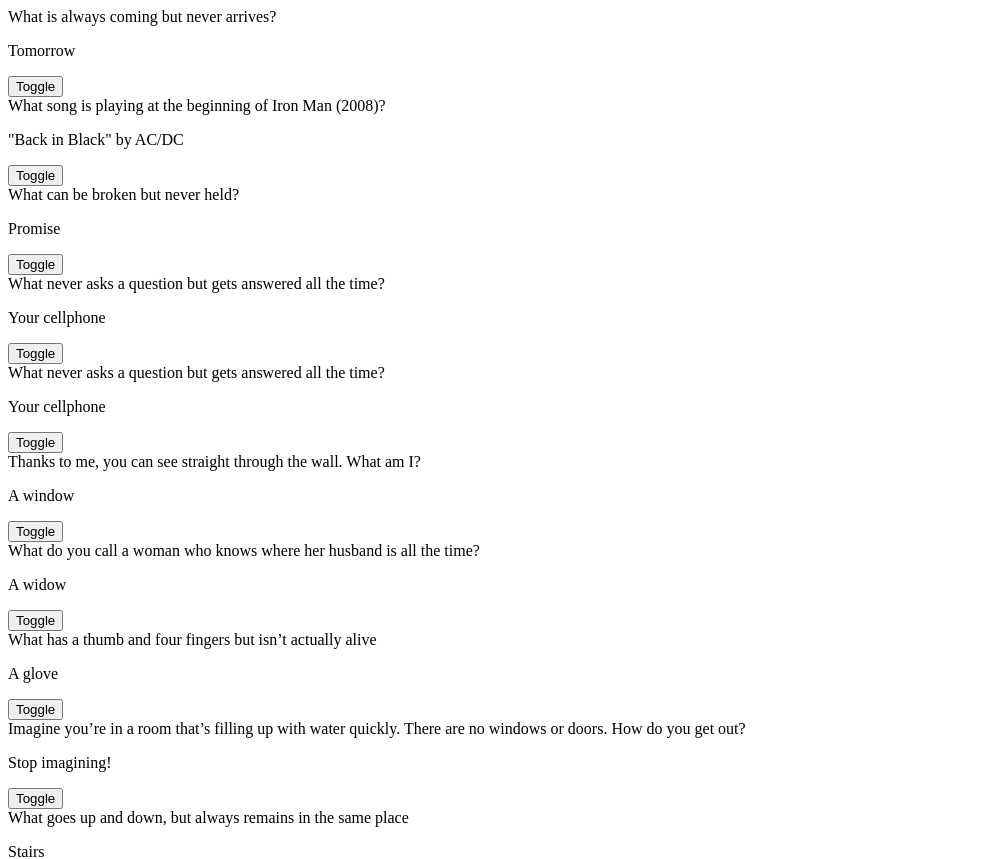
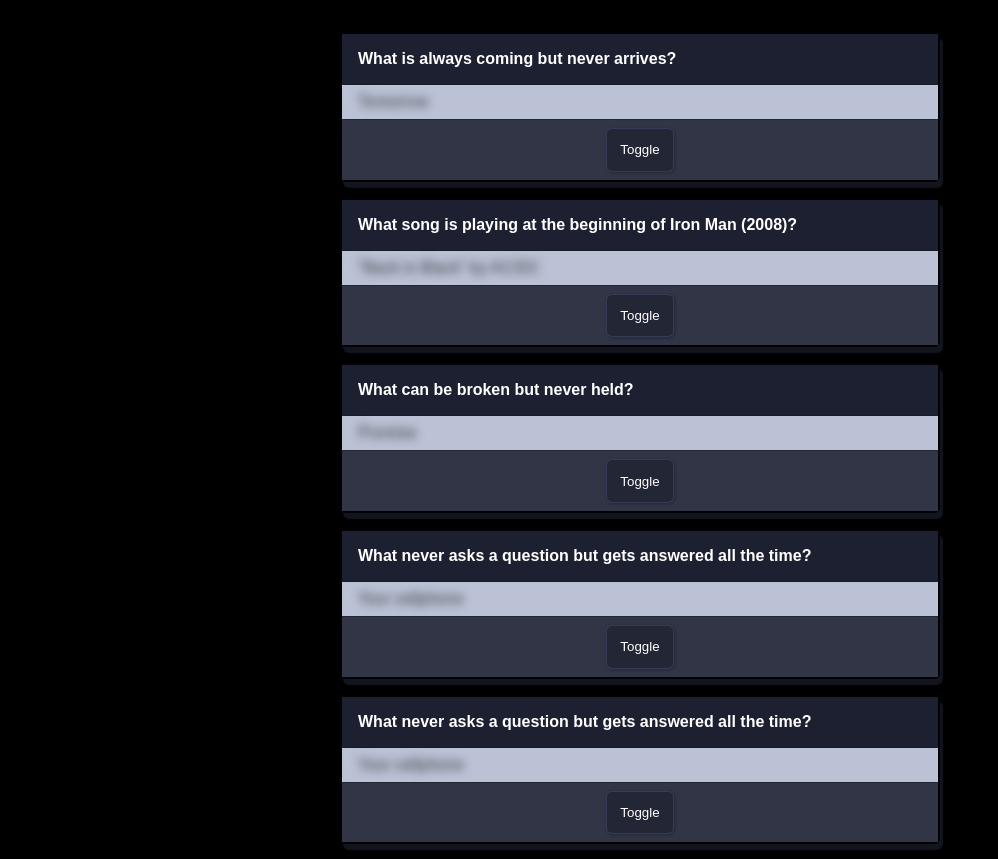
Before and after one commit to ipeke94/react-ts-test, a React (Create React App) app in the folder mreact-ts/: page / in a window 1280 px wide. Shown: the top 859 px of the page, without its empty margins (0-998 px from the left). Built offline with nearby package versions, Linux system fonts and the light colour scheme.

Commit message:
Added scss file

```diff
--- a/mreact-ts/package.json
+++ b/mreact-ts/package.json
@@ -39,5 +39,8 @@
       "last 1 firefox version",
       "last 1 safari version"
     ]
+  },
+  "devDependencies": {
+    "sass": "^1.54.5"
   }
 }
--- a/mreact-ts/src/App.tsx
+++ b/mreact-ts/src/App.tsx
@@ -1,4 +1,4 @@
-import './styles/style.css';
+import './styles/style.scss';
 // import * as PropTypes from 'prop-types';
 // import Children from "./Children";
 import Question from "./components/Question";
--- /dev/null
+++ b/mreact-ts/src/styles/style.scss
@@ -0,0 +1,103 @@
+// $primary-clr: rgb(216, 140, 93);
+$primary-clr: rgba(16 18 27 / 40%);
+
+*
+*::before,
+*::after {
+  box-sizing: border-box;
+}
+
+* {
+    margin: 0;
+    padding: 0;
+}
+
+
+html, body {
+  font-family: 'Telefon Black', Sans-Serif;
+  background-color:#000;
+}
+
+h1 {
+  text-align: center;
+}
+
+button, input[type="submit"] {
+  background-color: $primary-clr;
+  cursor: pointer;
+  border: 1px solid lighten($primary-clr, 35%);
+  border-radius: 6px;
+  box-shadow: 1px 1px 3px $primary-clr;
+  color: white;
+  margin: 0 0.5em;
+  padding: 1em;
+  // outline: none;
+    &:hover {
+      background-color: darken($primary-clr, 10%);
+    }
+    &:active {
+      background-color: darken($primary-clr, 15%);
+      box-shadow: 1px 1px 1px $primary-clr;
+    }
+}
+
+input {
+  padding: 1em;
+  &:not([type="submit"]) {
+    display: block;
+    margin: 0.5em;
+  }
+}
+
+form {
+  padding: 0.5em;
+  margin: 1em 0;
+  display: flex;
+  flex-direction: column;
+  label {
+    text-align: center;
+    display: block;
+    margin-bottom: 0.5em;
+  }
+}
+
+main {
+  margin: 2em auto;
+  width: 600px;
+}
+
+.question {
+  border: 2px solid darken($primary-clr, 5);
+  border-radius: 6px;
+  margin: 1em 0;
+    box-shadow: 3px 6px 1px lighten($primary-clr, 15);
+  header {
+    font-weight: 600;
+    color: #fff;
+    background-color: lighten($primary-clr, 30);
+    border-bottom: 1px solid $primary-clr;
+  }
+  .answer, header {
+    padding: 1em;
+  }
+  p, footer {
+    padding: 0.5em 1em;
+    // background-color: rgb(205, 211, 227);
+    background-color: rgb(187, 194, 213);
+  }
+  footer {
+    text-align: center;
+    border-top: 1px solid $primary-clr;
+    background-color: lighten($primary-clr, 50);
+  }
+
+}
+
+span {
+  transition: all 1.25s ease;
+}
+
+.blur {
+  color: transparent;
+  text-shadow: 0 0 10px rgba(0,0,0,0.75);
+}
```
Also changed, not shown: mreact-ts/src/styles/style.css (deleted), 1 other file (tests, documents, lock files or other folders).
